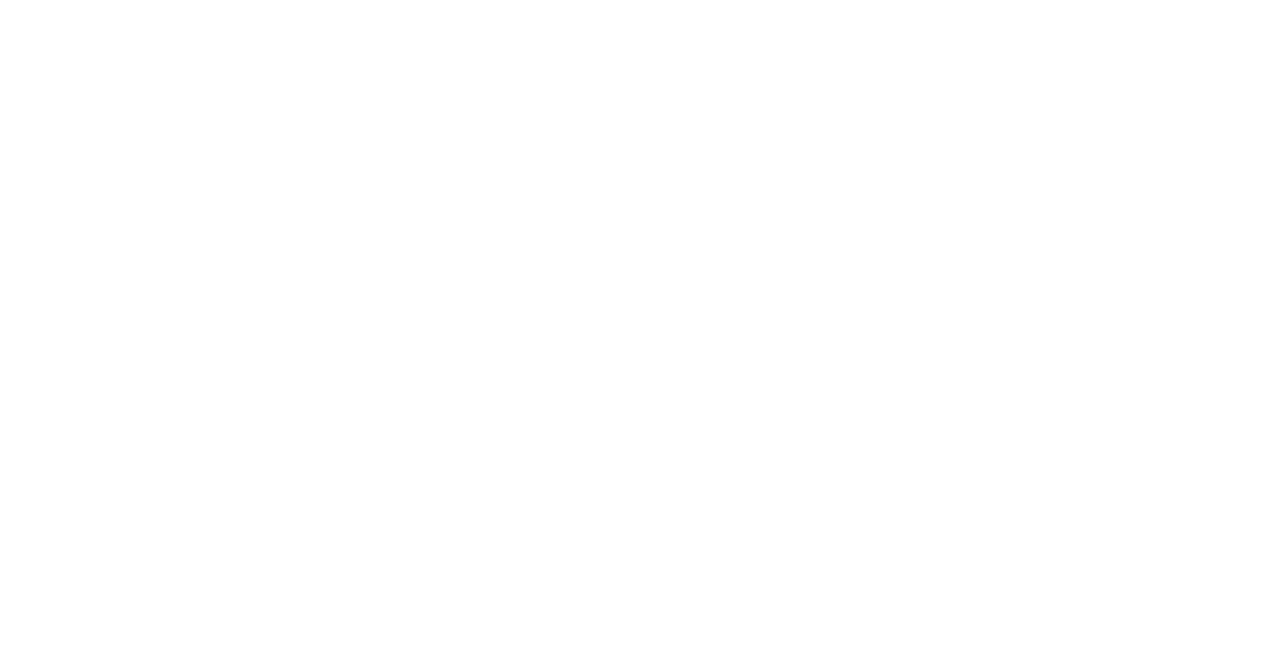
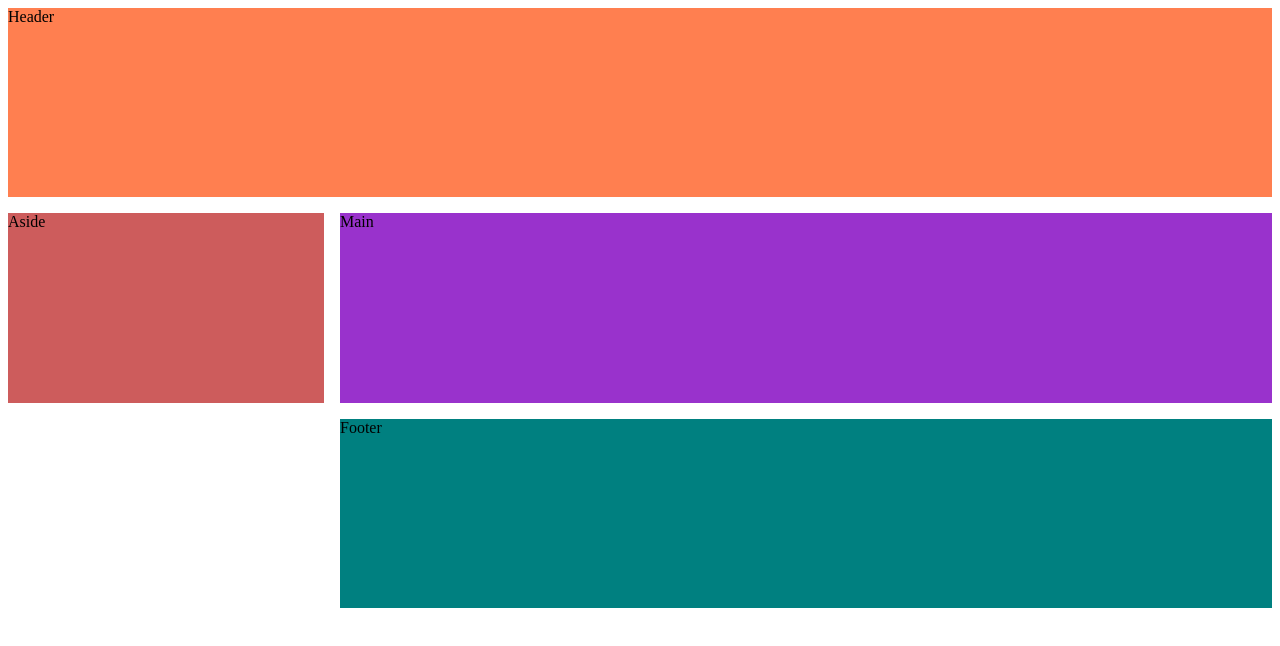
Before and after one commit to 1469902051/p509-29.11.2020, a plain HTML site: page index.html in a window 1280 px wide. Drawn offline with Linux system fonts and the light colour scheme.

Commit message:
Grid areas example

```diff
--- a/index.html
+++ b/index.html
@@ -1,16 +1,20 @@
 <!DOCTYPE html>
 <html lang="en">
+
 <head>
 	<meta charset="UTF-8">
 	<meta name="viewport" content="width=device-width, initial-scale=1.0">
 	<title>CSS Grid</title>
 	<link rel="stylesheet" href="./style.css">
 </head>
+
 <body>
+	<div class="container">
+		<header>Header</header>
+		<aside>Aside</aside>
+		<main>Main</main>
+		<footer>Footer</footer>
+	</div>
+</body>
 
-	<div class="container">
-		<div class="item"></div>
-	</div>
-
-</body>
 </html>
--- a/style.css
+++ b/style.css
@@ -0,0 +1,30 @@
+.container {
+  display: grid;
+  grid-template-columns: 25% 1fr;
+  grid-template-areas:
+					"header header"
+					"aside main"
+					". footer";
+  height: 600px;
+  grid-gap: 1em;
+}
+
+header {
+  grid-area: header;
+  background-color: coral;
+}
+
+main {
+  grid-area: main;
+  background-color: darkorchid;
+}
+
+aside {
+  grid-area: aside;
+  background-color: indianred;
+}
+
+footer {
+  grid-area: footer;
+  background-color: teal;
+}
```
